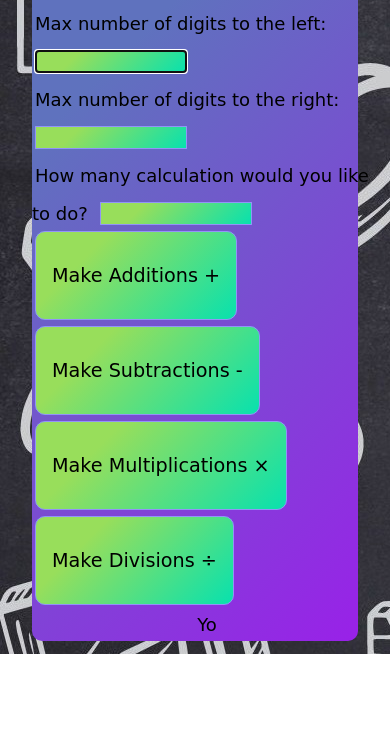
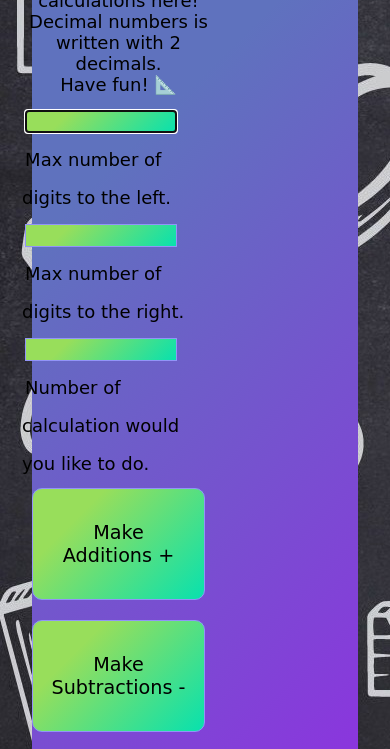
Before and after one commit to stolenKudue/M4tmatriusWebsite, a plain HTML site: page calculations.html in a window 390 px wide. Shown: the part 207-956 px from the top of the page. Before the commit the page ends 861 px from the top, so only its background shows below. Drawn offline with Linux system fonts and the light colour scheme.

Commit message:
Responsive design updated + buttons centered in calculations.html

```diff
--- a/calculations.html
+++ b/calculations.html
@@ -48,36 +48,38 @@
   <main role="main">
     <h1>Calculations</h1>
     <div class="grid-container">
-      <div id="gameOptions" class="grid-item">
+      <div id="gameOptions" class="grid-item center">
 
         <p>Create your own calculations here! <br>
         Decimal numbers is written with 2 decimals. <br>
         Have fun! &#128208;</p>
 
         <div>
-          <label for="lDigitsInput" class="inputText">Max number of digits to the left: </label>
           <input id="lDigitsInput" type="number" autofocus>
+          <label for="lDigitsInput" class="inputText">Max number of digits to the left.</label>
         </div>
         <div>
-          <label for="rDigitsInput" class="inputText">Max number of digits to the right: </label>
-          <input id="rDigitsInput" type="number" autofocus>
+          <input id="rDigitsInput" type="number">
+          <label for="rDigitsInput" class="inputText">Max number of digits to the right.</label>
         </div>
         <div>
-          <label for="exercisesInput" class="inputText">How many calculation would you like to do? </label>
           <input id="exercisesInput" type="number">
+          <label for="exercisesInput" class="inputText">Number of calculation would you like to do.</label>
         </div>
         <div id="buttons">
-        <button id="additionButton" class="btn btn-small">Make Additions + </button>
-        <button id="minusButton" class="btn btn-small">Make Subtractions - </button>
-        <button id="multiplyButton" class="btn btn-small">Make Multiplications &times; </button>
-        <button id="divideButton" class="btn btn-small">Make Divisions &divide; </button>
+          <div class="center">
+            <button id="additionButton" class="btn btn-small">Make Additions + </button>
+            <button id="minusButton" class="btn btn-small">Make Subtractions - </button>
+          </div>
+          <div class="center">
+            <button id="multiplyButton" class="btn btn-small">Make Multiplications &times; </button>
+            <button id="divideButton" class="btn btn-small">Make Divisions &divide; </button>
+          </div>
         </div>
         <p id="errorOutput"></p>
       </div>
 
       <div id="exerciseDiv" class="grid-item">
-        <p>Yo</p>
-
         <table id="exerTable"></table> <!--Tabel til visning af opgaver -->
         <button id="answerCheck" class="btn btn-small" hidden>Check answers! </button>
 
--- a/css/calculations.css
+++ b/css/calculations.css
@@ -1,14 +1,16 @@
 .grid-container{
   display: grid;
-  grid-template-columns: repeat(auto-fit, minmax(350px, 1fr));
+  grid-template-columns: repeat(auto-fit, minmax(150px, 1fr));
   justify-content: space-around;
   justify-items: center;
 }
 
 .grid-item{
-  /*MAKE THIS WORK!!!!!!!!*/
-  justify-content: center;
-  align-content: center;
-  justify-self: center;
-  align-self: center;
+  margin-left: 10px;
 }
+
+.center{
+  display: flex;
+  flex-wrap: wrap;
+  align-items: center;
+}
--- a/css/games.css
+++ b/css/games.css
@@ -20,9 +20,10 @@ main{
 }
 
 h1{
-    font-size: 1.5em;
+    font-size: 150%;
     text-align: center;
     color: #98de5b;
+  word-break: break-word;
 }
 
 h2{
@@ -145,10 +146,16 @@ input[type="number"]::-webkit-color-swatch-wrapper {
   font-size: 3vw;
   margin: 3px;
   text-align: center;
+  word-wrap: break-word;
+}
+
+#gameOptions div{
+  justify-content: center;
+  word-wrap: break-word;
 }
 
 #gameOptions button{
-  margin: 3px;
+  margin: 10px;
 }
 
 #errorOutput{
--- a/js/calculations.js
+++ b/js/calculations.js
@@ -1,5 +1,5 @@
 let lDigits, rDigits, exercises;
-let table = document.getElementById("exerTable");
+const table = document.getElementById("exerTable");
 let totalExer = 0;
 
 document.getElementById("additionButton").addEventListener('click', addition);
@@ -124,7 +124,7 @@ function answers(){
         }
     }
     //Udskriver antal rigtige til brugeren
-    document.getElementById("results").innerHTML = "You got " + correct + " right out of" + totalExer + " exercises."
+    document.getElementById("results").innerHTML = "You got " + correct + " right out of " + totalExer + " exercises."
 }
 
 //nulstiller alle elementer.
```
